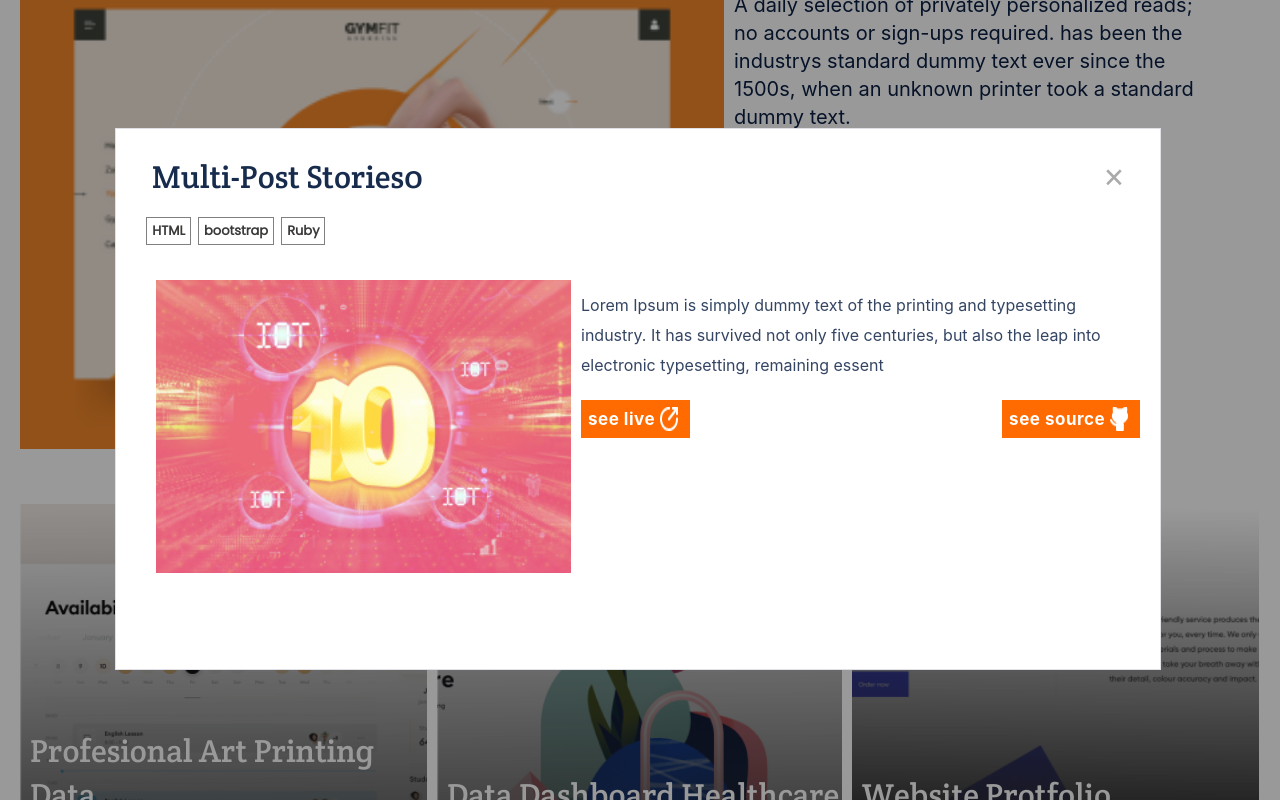
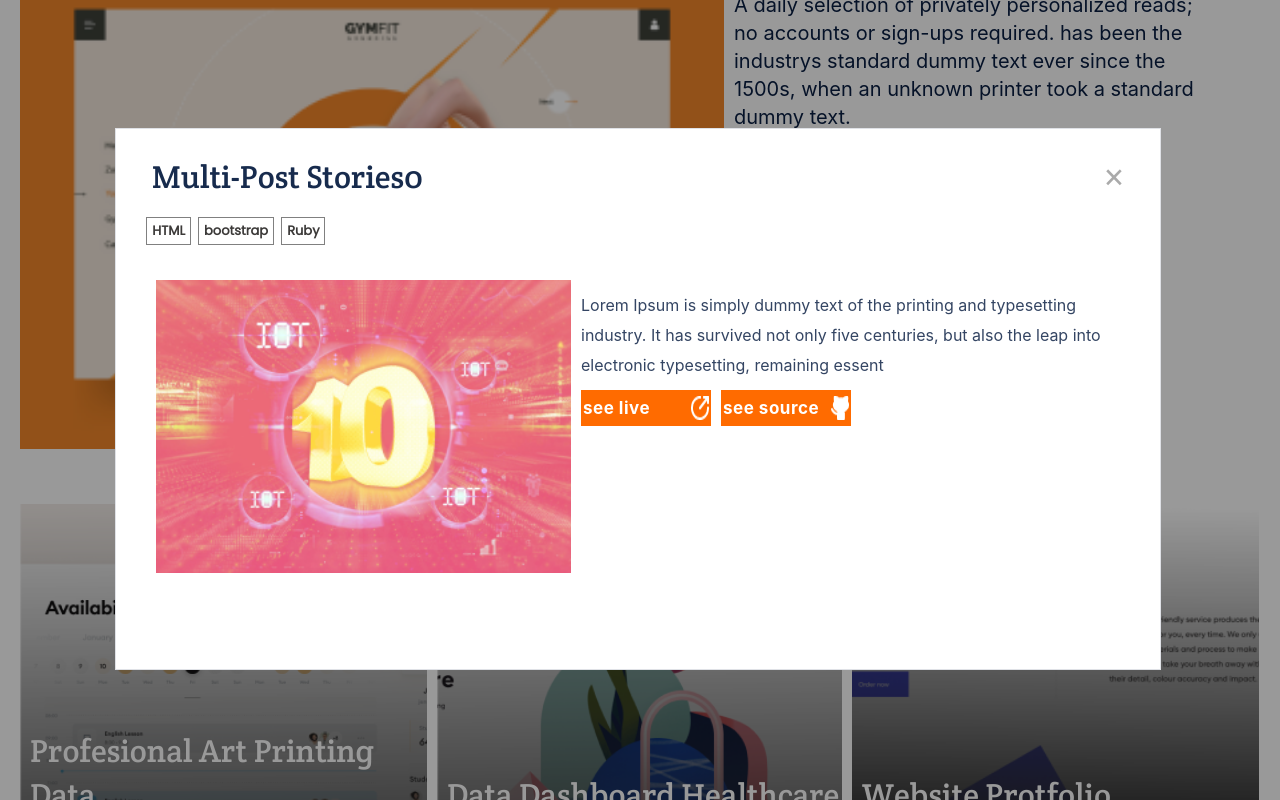
Before and after one commit to solog0039/Portfolio-final, a website: page index.html in a window 1280 px wide. Both pictures are taken after a click on the button "see my project". Shown: the part 996-1796 px from the top of the page. Drawn offline with Linux system fonts and the light colour scheme; a web font is replaced by a local one.

Commit message:
Feedback given by the reviewer are corrected

```diff
--- a/style.css
+++ b/style.css
@@ -230,6 +230,7 @@ table {
   line-height: 24px;
   letter-spacing: 0.03em;
   color: #fff;
+  width: 126px;
 }
 
 .m-menu a:hover,
@@ -421,6 +422,12 @@ table {
   align-self: center;
 }
 
+.modal-img {
+  display: flex;
+  width: 100%;
+  height: 30%;
+}
+
 .modal-pm {
   display: flex;
   font-family: 'Inter', sans-serif;
@@ -435,10 +442,9 @@ table {
 .live-source {
   display: flex;
   list-style: none;
-  justify-content: space-between;
-  align-items: center;
-  padding-top: 10px;
+  padding-top: 0;
   padding-bottom: 5px;
+  gap: 15px;
 }
 
 .live-source > a > img {
@@ -1173,8 +1179,6 @@ ul.Sk-list {
   .live-sourceD {
     display: flex;
     list-style: none;
-    align-items: center;
-    position: relative;
     gap: 10px;
     margin-top: 10px;
   }
@@ -1182,7 +1186,7 @@ ul.Sk-list {
   .live-sourceD > a {
     display: flex;
     text-decoration: none;
-    padding: 7px;
+    padding: 6px 2px 6px 2px;
     background: #ff6b00;
     font-family: 'Inter', sans-serif;
     font-style: normal;
@@ -1194,8 +1198,8 @@ ul.Sk-list {
   }
 
   .live-sourceD > a > img {
-    padding-left: 5px;
-    padding-right: 5px;
+    padding-left: 0;
+    padding-right: 0;
   }
 
   /* desk popup end  */
```
